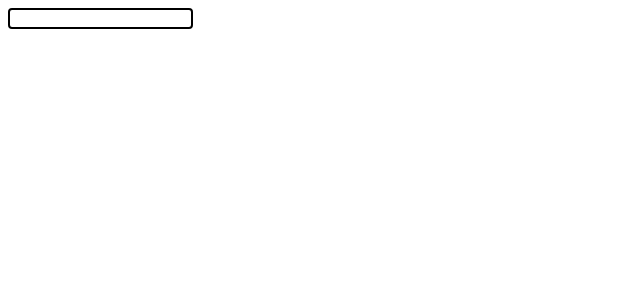
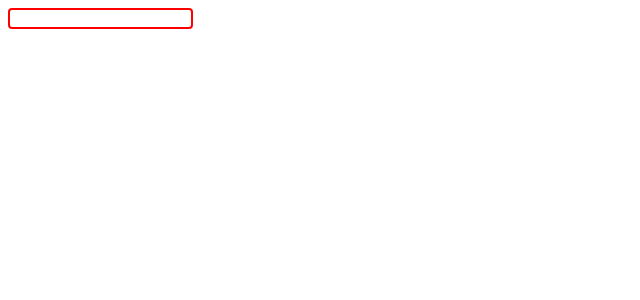
Before and after one commit to dymafr/vue-c5-l2, a Vue app: page / in a window 1280 px wide. Shown: the top 300 px of the page, without its empty margins (0-640 px from the left). Built offline with nearby package versions, Linux system fonts and the light colour scheme.

Commit message:
1 file modified

```diff
--- a/src/App.vue
+++ b/src/App.vue
@@ -1,8 +1,10 @@
 <template>
   <input
     class="input"
-    :class="{ inputOngoing: inputOngoing }"
+    :class="{ inputOngoing, inputError }"
     type="text"
+    @focus="focus = true"
+    @blur="focus = true"
     v-model="input"
   />
 </template>
@@ -11,7 +13,10 @@
 import { ref, computed } from 'vue';
 
 const input = ref('');
-const inputOngoing = computed(() => input.value.length);
+const focus = ref('');
+
+const inputOngoing = computed(() => focus.value && input.value.length);
+const inputError = computed(() => input.value.length < 5);
 </script>
 
 <style scoped>
@@ -23,4 +28,7 @@ input {
 .inputOngoing {
   border-color: blue;
 }
+.inputError {
+  border-color: red;
+}
 </style>
```
